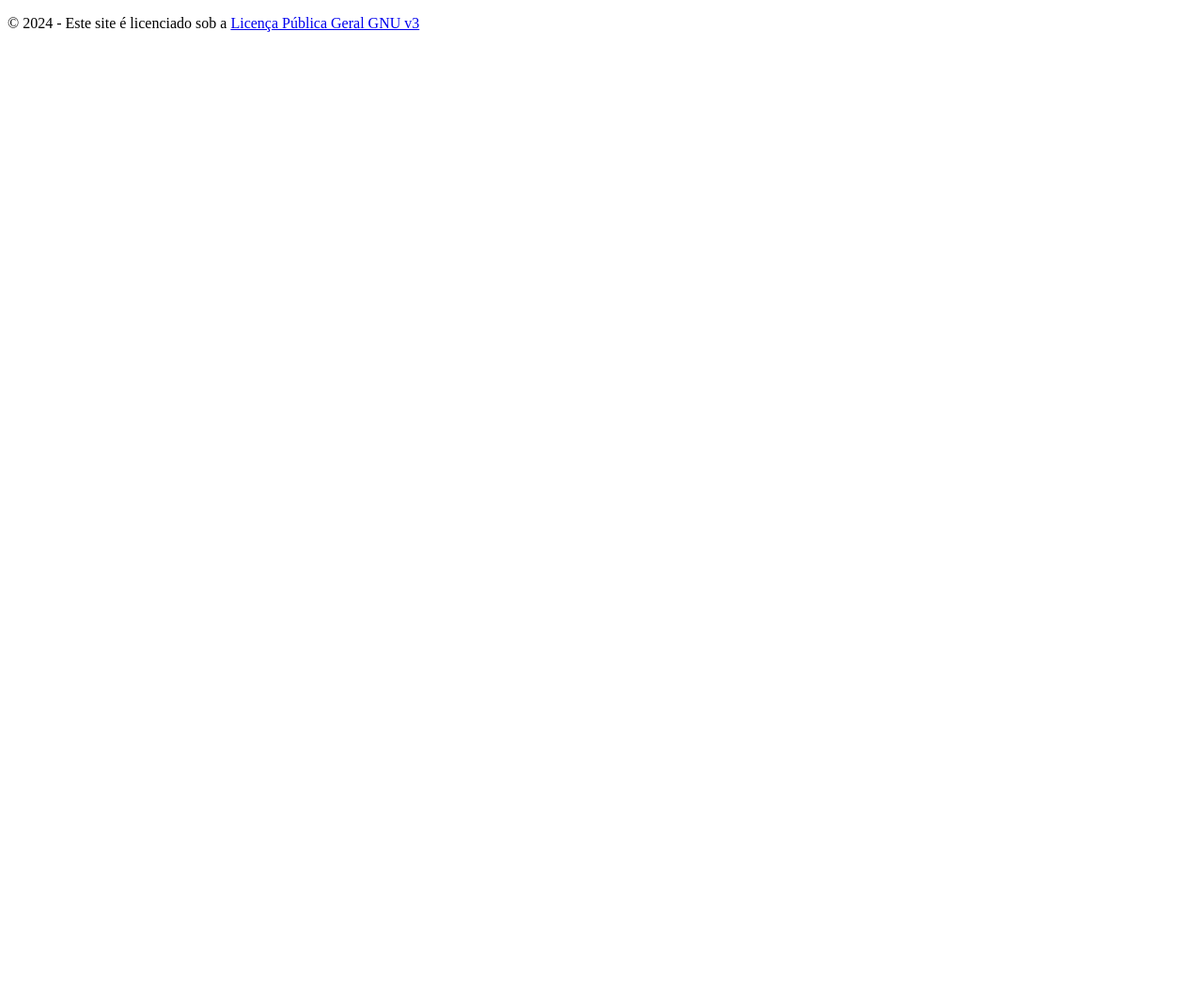
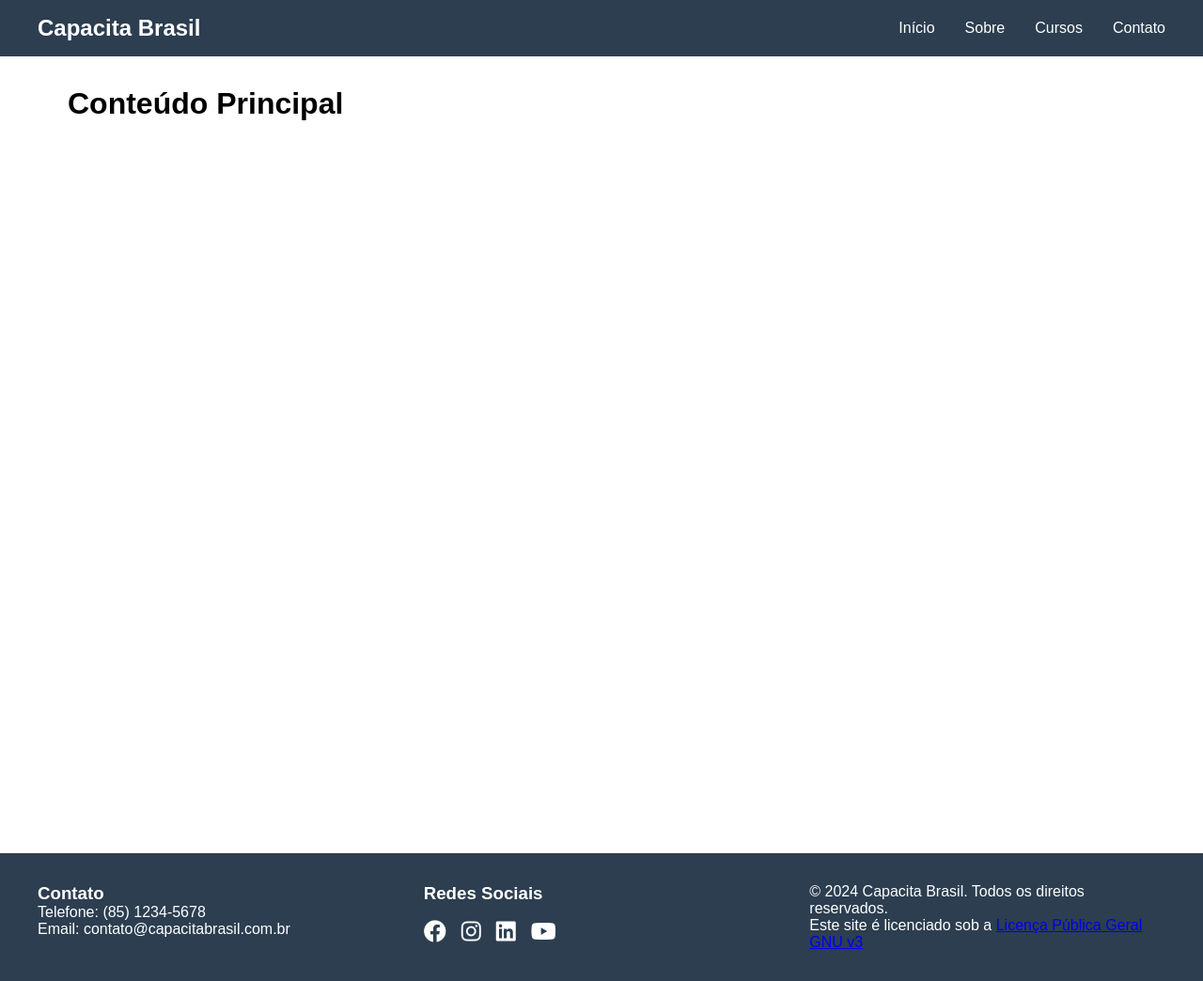
Before and after one commit to UchihaDevan/Projeto-Final-Modulo-1, a plain HTML site: page index.html in a window 1280 px wide. Shown: the whole page at 94% size. Before the commit the page ends 800 px from the top, so only its background shows below. Drawn offline with Linux system fonts and the light colour scheme.

Commit message:
adicionar header e footer

```diff
--- a/index.html
+++ b/index.html
@@ -1,19 +1,51 @@
 <!DOCTYPE html>
 <html lang="pt-BR">
+
 <head>
     <meta charset="UTF-8">
     <meta name="viewport" content="width=device-width, initial-scale=1.0">
-    <title>Document</title>
+    <link rel="stylesheet" href="./styles.css">
+    <link href="https://cdnjs.cloudflare.com/ajax/libs/font-awesome/6.0.0/css/all.min.css" rel="stylesheet">
+    <title>Portal de Cursos do Capacita Brasil</title>
 </head>
+
 <body>
     <header>
-
+        <nav class="navbar">
+            <div class="logo">Capacita Brasil</div>
+            <div class="nav-links">
+                <a href="#inicio">Início</a>
+                <a href="#sobre">Sobre</a>
+                <a href="#cursos">Cursos</a>
+                <a href="#contato">Contato</a>
+            </div>
+        </nav>
     </header>
     <main>
-
+        <h1>Conteúdo Principal</h1>
     </main>
     <footer>
-        <p>&copy; 2024 - Este site é licenciado sob a <a href="https://www.gnu.org/licenses/gpl-3.0.html" target="_blank">Licença Pública Geral GNU v3</a></p>
+        <div class="footer-content">
+            <div>
+                <h3>Contato</h3>
+                <p>Telefone: (85) 1234-5678</p>
+                <p>Email: contato@capacitabrasil.com.br</p>
+            </div>
+            <div>
+                <h3>Redes Sociais</h3>
+                <div class="social-links">
+                    <a href="#"><i class="fab fa-facebook"></i></a>
+                    <a href="#"><i class="fab fa-instagram"></i></a>
+                    <a href="#"><i class="fab fa-linkedin"></i></a>
+                    <a href="#"><i class="fab fa-youtube"></i></a>
+                </div>
+            </div>
+            <div>
+                <p>&copy; 2024 Capacita Brasil. Todos os direitos reservados.</p>
+                <p>Este site é licenciado sob a <a href="https://www.gnu.org/licenses/gpl-3.0.html" target="_blank">Licença Pública Geral GNU v3</a></p>
+            </div>
+        </div>
     </footer>
 </body>
+
 </html>
--- a/styles.css
+++ b/styles.css
@@ -0,0 +1,102 @@
+/* Reset */
+* {
+  margin: 0;
+  padding: 0;
+  box-sizing: border-box;
+  font-family: Arial, sans-serif;
+}
+
+/* Header */
+header {
+  background: #2c3e50;
+  padding: 1rem;
+  width: 100%;
+}
+
+.navbar {
+  display: flex;
+  justify-content: space-between;
+  align-items: center;
+  max-width: 1200px;
+  margin: 0 auto;
+}
+
+.logo {
+  color: #ffffff;
+  font-size: 1.5rem;
+  font-weight: bold;
+}
+
+.nav-links {
+  display: flex;
+  gap: 2rem;
+}
+
+.nav-links a {
+  color: #ffffff;
+  text-decoration: none;
+  transition: color 0.3s;
+}
+
+.nav-links a:hover {
+  color: #3498db;
+}
+
+/* Main */
+main {
+  padding: 2rem;
+  max-width: 1200px;
+  margin-left: auto;
+  margin-right: auto;
+  height: 100vh;
+}
+
+/* Footer */
+footer {
+  background: #2c3e50;
+  color: #ffffff;
+  padding: 2rem;
+  margin-top: 3rem;
+}
+
+.footer-content {
+  max-width: 1200px;
+  margin: 0 auto;
+  display: grid;
+  grid-template-columns: repeat(3, 1fr);
+  gap: 2rem;
+}
+
+.social-links {
+  display: flex;
+  gap: 1rem;
+  margin-top: 1rem;
+}
+
+.social-links a {
+  color: #ffffff;
+  font-size: 1.5rem;
+  transition: color 0.3s;
+}
+
+.social-links a:hover {
+  color: #3498db;
+}
+
+/* Responsive Design */
+@media (max-width: 768px) {
+  .navbar {
+    flex-direction: column;
+    align-items: center;
+    gap: 2rem;
+  }
+
+  .footer-content {
+    grid-template-columns: 1fr;
+    text-align: center;
+  }
+
+  .social-links {
+    justify-content: center;
+  }
+}
```
Also changed, not shown: 1 other file.
